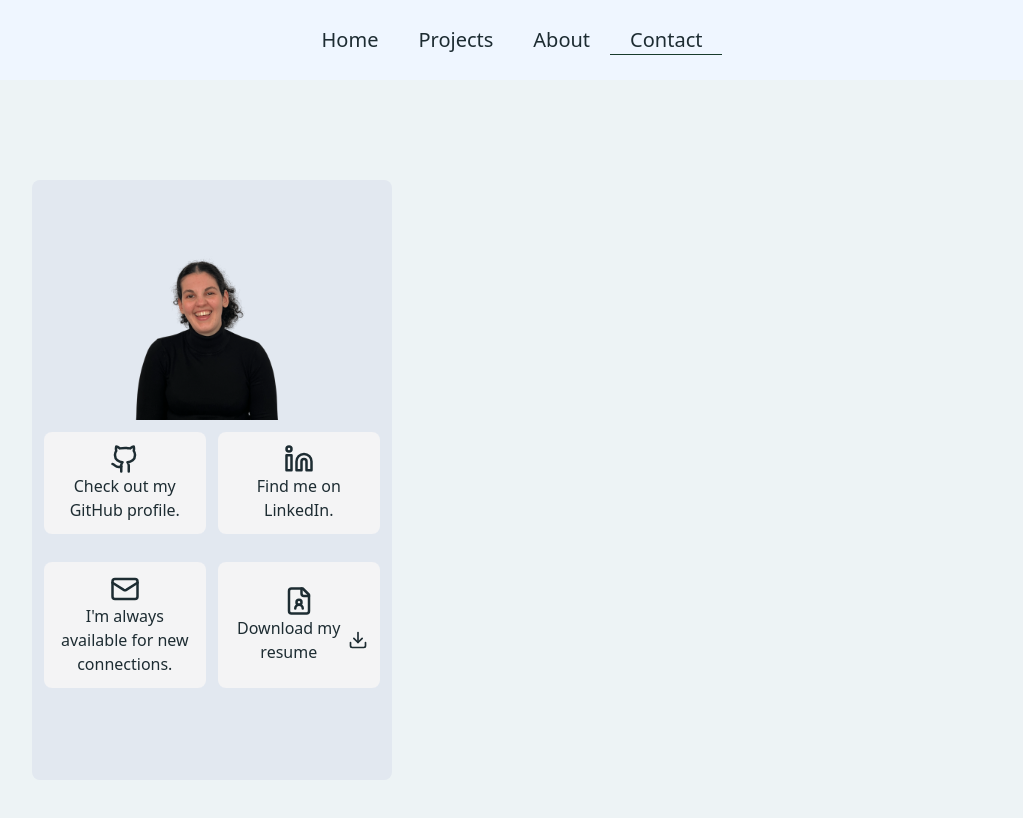
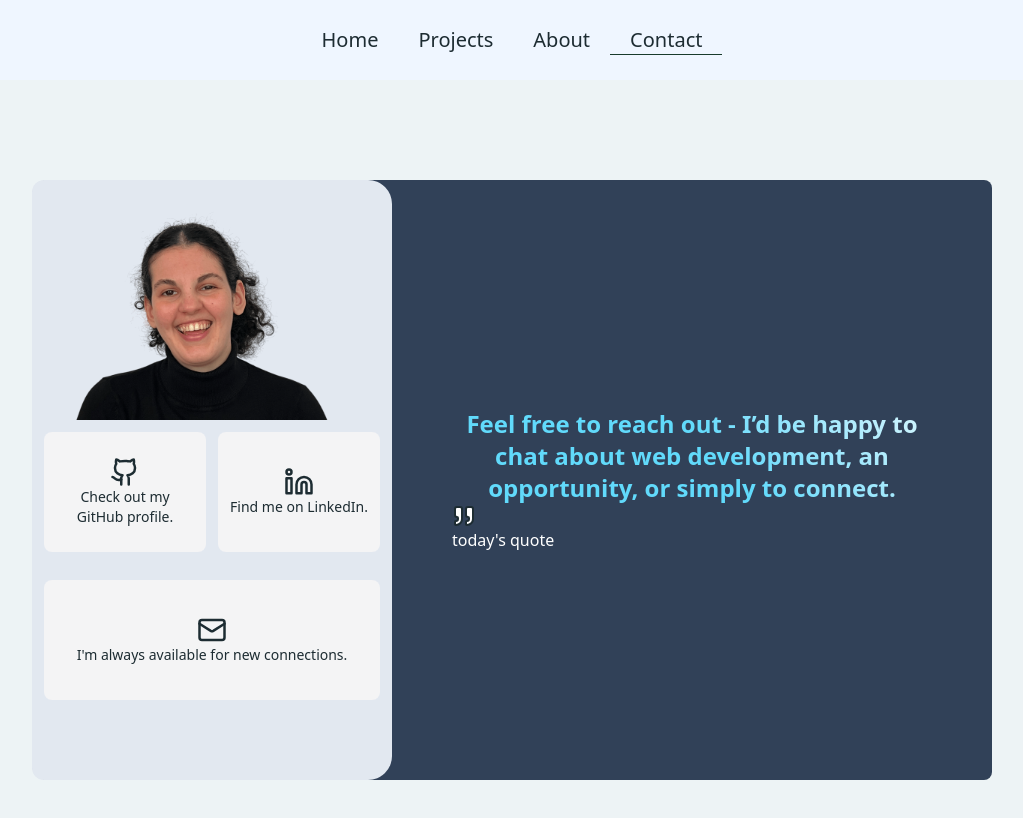
Before and after one commit to vickyfrosties/Portfolio, a React (Vite) app: page / in a window 1280 px wide. Both pictures are taken after a click on the item "Contact". Shown: the top 818 px of the page, without its empty margins (128-1151 px from the left). Built offline with nearby package versions, Linux system fonts and the light colour scheme.

Commit message:
feat: add links and rearrange html elements from button to a

```diff
--- a/src/components/Contact.jsx
+++ b/src/components/Contact.jsx
@@ -2,18 +2,21 @@ const Contact = () => {
   return (
     <>
       <section className="w-full h-full flex justify-center">
-        <section className="w-3/4 h-3/4 m-auto">
-          <section className="w-90 h-full bg-slate-200 rounded-lg">
-            <div className="h-60">
+        <section className="w-3/4 h-3/4 m-auto bg-slate-700 rounded-lg rounded-l-2xl flex">
+          <section className="w-90 h-full bg-slate-200 rounded-r-3xl rounded-l-xl">
             <img
-                src="/public/assets/png/Portrait.png"
+              src="/assets/png/Portrait.png"
               alt=""
-                className="w-full h-full object-contain"
+              className="w-full h-60 object-cover object-center"
             />
-            </div>
 
-            <section className="p-3 grid grid-col-3 grid-row-2 gap-x-3 gap-y-7 h-auto ">
-              <div className="bg-zinc-100 flex flex-col justify-center items-center p-3 rounded-lg">
+            <section className="p-3 grid grid-col-3 grid-row-2 gap-x-3 gap-y-7 h-auto">
+              <div>
+                <a
+                  className="flex flex-col justify-center items-center cursor-pointer bg-zinc-100 p-3 rounded-lg h-30"
+                  href="https://github.com/vickyfrosties?tab=repositories"
+                  target="_blank"
+                >
                   <svg
                     xmlns="http://www.w3.org/2000/svg"
                     width="30"
@@ -29,10 +32,18 @@ const Contact = () => {
                     <path d="M15 22v-4a4.8 4.8 0 0 0-1-3.5c3 0 6-2 6-5.5.08-1.25-.27-2.48-1-3.5.28-1.15.28-2.35 0-3.5 0 0-1 0-3 1.5-2.64-.5-5.36-.5-8 0C6 2 5 2 5 2c-.3 1.15-.3 2.35 0 3.5A5.403 5.403 0 0 0 4 9c0 3.5 3 5.5 6 5.5-.39.49-.68 1.05-.85 1.65-.17.6-.22 1.23-.15 1.85v4" />
                     <path d="M9 18c-4.51 2-5-2-7-2" />
                   </svg>
-                <p className="text-center">Check out my GitHub profile.</p>
+                  <p className="text-center text-sm">
+                    Check out my GitHub profile.
+                  </p>
+                </a>
               </div>
 
-              <div className="bg-zinc-100 col-start-2 flex flex-col justify-center items-center p-3 rounded-lg">
+              <div className="col-start-2">
+                <a
+                  href="https://www.linkedin.com/in/mhalla-sounia/"
+                  target="_blank"
+                  className="flex flex-col justify-center items-center cursor-pointer bg-zinc-100 p-3 rounded-lg h-30"
+                >
                   <svg
                     xmlns="http://www.w3.org/2000/svg"
                     width="30"
@@ -49,10 +60,15 @@ const Contact = () => {
                     <rect width="4" height="12" x="2" y="9" />
                     <circle cx="4" cy="4" r="2" />
                   </svg>
-                <p className="text-center">Find me on LinkedIn.</p>
+                  <p className="text-center text-sm">Find me on LinkedIn.</p>
+                </a>
               </div>
 
-              <div className="bg-zinc-100 flex flex-col justify-center items-center p-3 rounded-lg">
+              <div className="col-span-2">
+                <a
+                  href=""
+                  className="cursor-pointer bg-zinc-100 flex flex-col justify-center items-center p-3 rounded-lg h-30 "
+                >
                   <svg
                     xmlns="http://www.w3.org/2000/svg"
                     width="30"
@@ -68,52 +84,40 @@ const Contact = () => {
                     <path d="m22 7-8.991 5.727a2 2 0 0 1-2.009 0L2 7" />
                     <rect x="2" y="4" width="20" height="16" rx="2" />
                   </svg>
-                <p className="text-center">
+                  <p className="text-center text-sm">
                     I'm always available for new connections.
                   </p>
+                </a>
+              </div>
+            </section>
+          </section>
+
+          <section className="w-2/4 h-full flex flex-col justify-center items-center m-auto">
+            <div>
+              <h3 className="text-2xl font-semibold bg-linear-65 from-purple-500 to-pink-500 text-center bg-linear-[45deg,#61DAFB_55%,#d7f6fe_100%] bg-clip-text text-transparent">
+                Feel free to reach out - I’d be happy to chat about web
+                development, an opportunity, or simply to connect.
+              </h3>
             </div>
 
-              <div className="bg-zinc-100 flex flex-col justify-center items-center p-3 rounded-lg">
+            <div className="w-full">
               <svg
                 xmlns="http://www.w3.org/2000/svg"
-                  width="30"
-                  height="30"
+                width="24"
+                height="24"
                 viewBox="0 0 24 24"
-                  fill="none"
+                fill="white"
                 stroke="currentColor"
                 stroke-width="2"
                 stroke-linecap="round"
                 stroke-linejoin="round"
-                  class="lucide lucide-file-user-icon lucide-file-user"
+                class="lucide lucide-quote-icon lucide-quote"
               >
-                  <path d="M14 2v4a2 2 0 0 0 2 2h4" />
-                  <path d="M15 18a3 3 0 1 0-6 0" />
-                  <path d="M15 2H6a2 2 0 0 0-2 2v16a2 2 0 0 0 2 2h12a2 2 0 0 0 2-2V7z" />
-                  <circle cx="12" cy="13" r="2" />
+                <path d="M16 3a2 2 0 0 0-2 2v6a2 2 0 0 0 2 2 1 1 0 0 1 1 1v1a2 2 0 0 1-2 2 1 1 0 0 0-1 1v2a1 1 0 0 0 1 1 6 6 0 0 0 6-6V5a2 2 0 0 0-2-2z" />
+                <path d="M5 3a2 2 0 0 0-2 2v6a2 2 0 0 0 2 2 1 1 0 0 1 1 1v1a2 2 0 0 1-2 2 1 1 0 0 0-1 1v2a1 1 0 0 0 1 1 6 6 0 0 0 6-6V5a2 2 0 0 0-2-2z" />
               </svg>
-                <div className="flex">
-                  <p className="text-center">Download my resume</p>
-                  <button className="cursor-pointer flex justify-end items-center">
-                    <svg
-                      xmlns="http://www.w3.org/2000/svg"
-                      width="20"
-                      height="20"
-                      viewBox="0 0 24 24"
-                      fill="none"
-                      stroke="currentColor"
-                      stroke-width="2"
-                      stroke-linecap="round"
-                      stroke-linejoin="round"
-                      class="lucide lucide-download-icon lucide-download"
-                    >
-                      <path d="M12 15V3" />
-                      <path d="M21 15v4a2 2 0 0 1-2 2H5a2 2 0 0 1-2-2v-4" />
-                      <path d="m7 10 5 5 5-5" />
-                    </svg>
-                  </button>
+              <h3 className="text-white">today's quote</h3>
             </div>
-              </div>
-            </section>
           </section>
         </section>
       </section>
```
Lines whose indentation alone changed are shown as unchanged.
